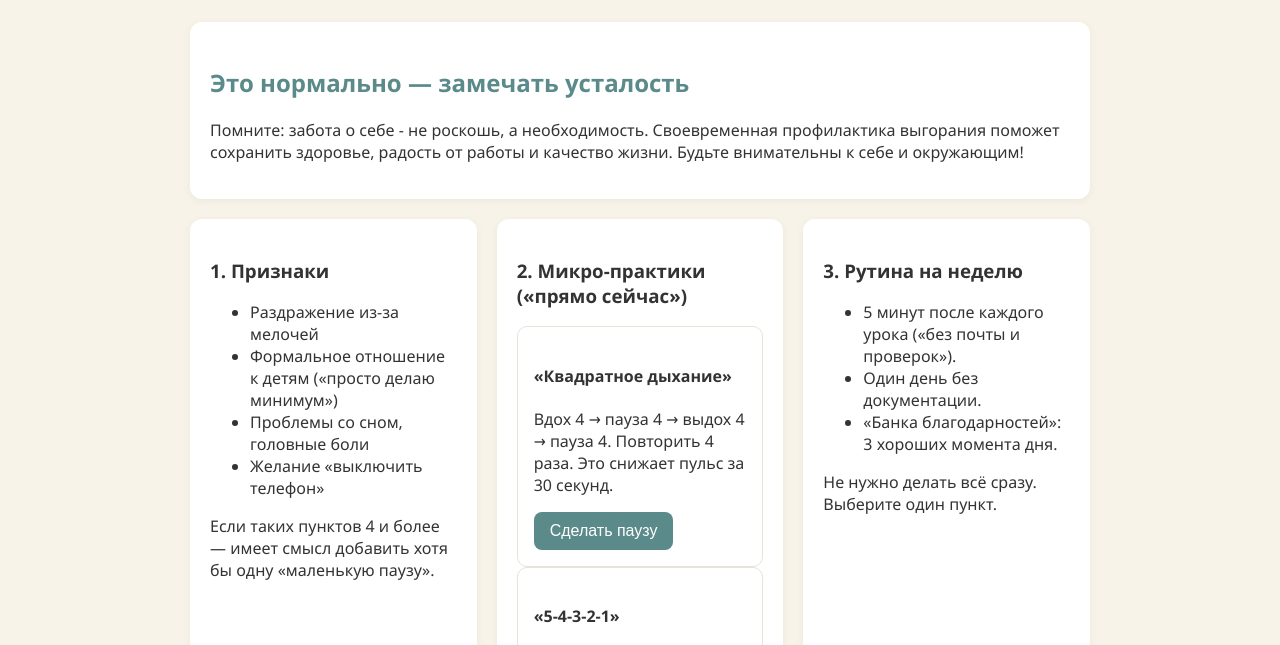
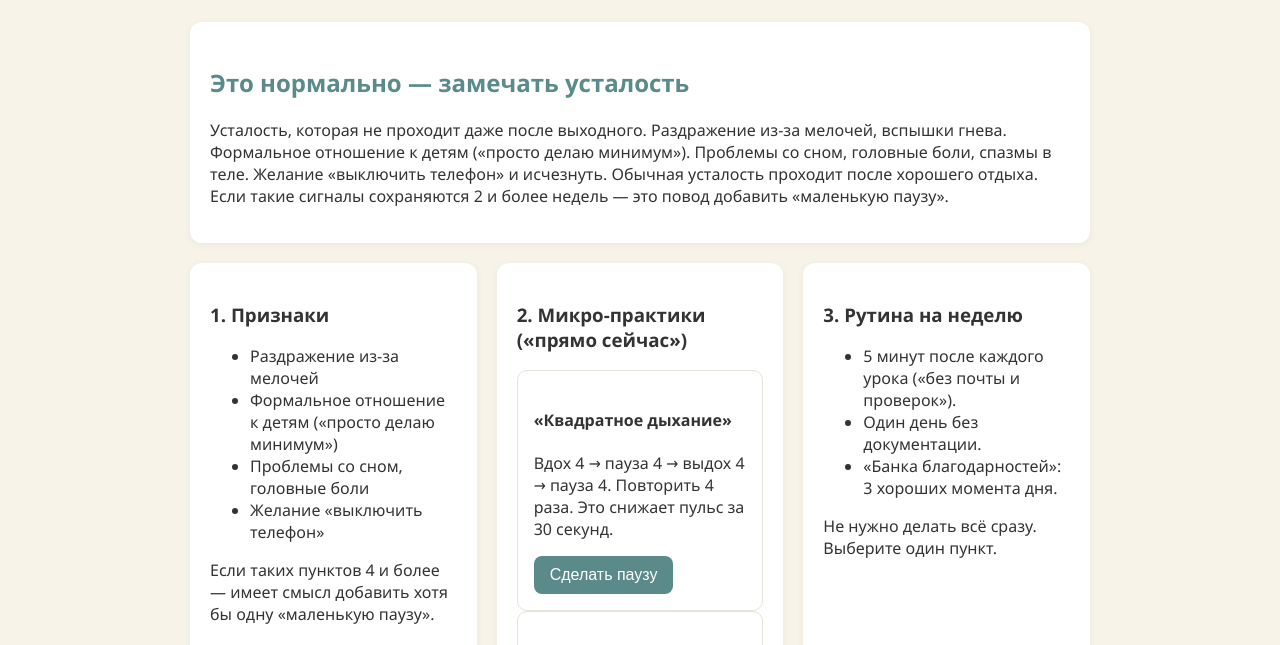
Before and after one commit to misarazev2-coder/lending, a plain HTML site: page index.html in a window 1280 px wide. Shown: the part 100-745 px from the top of the page. Drawn offline with Linux system fonts and the light colour scheme.

Commit message:
Update index.html

```diff
--- a/index.html
+++ b/index.html
@@ -36,7 +36,12 @@
 <div class="container">
   <div class="card">
     <h2>Это нормально — замечать усталость</h2>
-    <p>Помните: забота о себе - не роскошь, а необходимость. Своевременная профилактика выгорания поможет сохранить здоровье, радость от работы и качество жизни. Будьте внимательны к себе и окружающим!</p>
+    <p>Усталость, которая не проходит даже после выходного.
+Раздражение из-за мелочей, вспышки гнева.
+Формальное отношение к детям («просто делаю минимум»).
+Проблемы со сном, головные боли, спазмы в теле.
+Желание «выключить телефон» и исчезнуть.
+Обычная усталость проходит после хорошего отдыха. Если такие сигналы сохраняются 2 и более недель — это повод добавить «маленькую паузу».</p>
   </div>
 
   <div class="grid">
```
